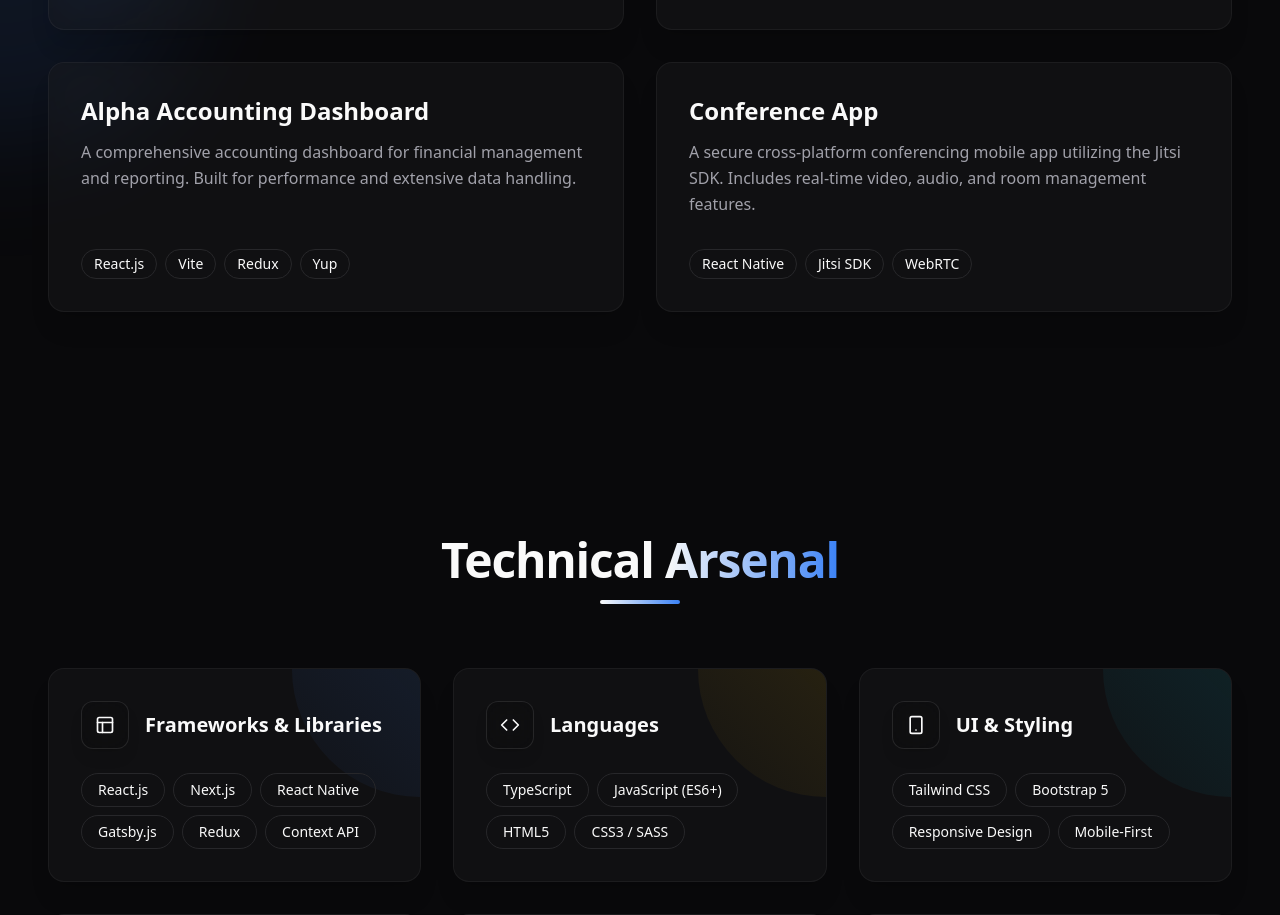
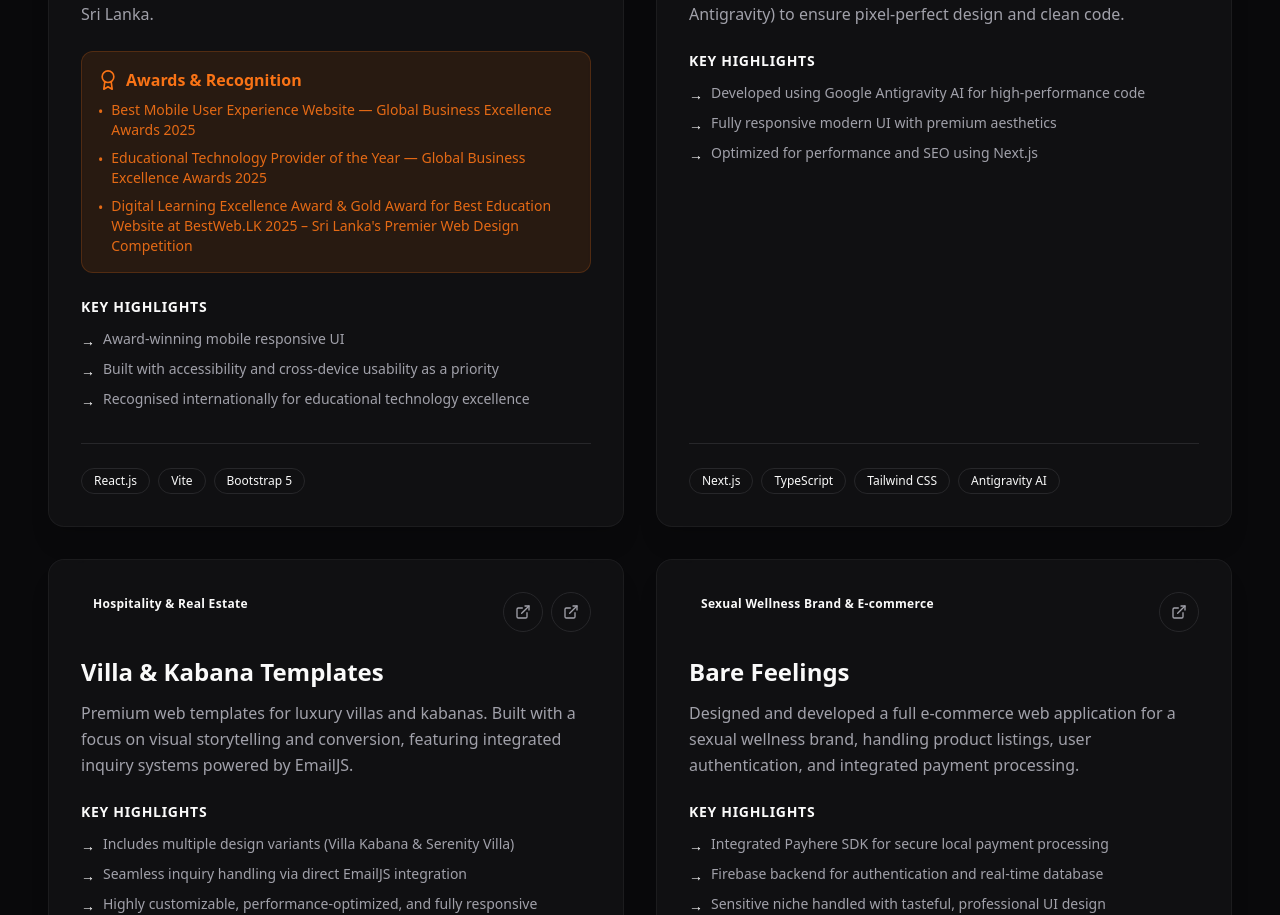
Before and after one commit to Praneethgeethanjana/my-portfolio, a Next.js app: page / in a window 1280 px wide. Shown: the part 2080-2995 px from the top of the page. Built offline with nearby package versions, Linux system fonts and the light colour scheme.

Commit message:
Updated some projects

```diff
--- a/src/app/page.tsx
+++ b/src/app/page.tsx
@@ -11,10 +11,11 @@
         <div className="">
             <Hero />
             <AboutMe />
+            <PersonalProjects />
             <FeaturedProjects />
             <Skills />
             <Experiences />
-            <PersonalProjects />
+
             <Contact />
         </div>
     );
--- a/src/components/Sections/personal-projects.tsx
+++ b/src/components/Sections/personal-projects.tsx
@@ -20,6 +20,33 @@
             "Award-winning mobile responsive UI",
             "Built with accessibility and cross-device usability as a priority",
             "Recognised internationally for educational technology excellence"
+        ]
+    },
+    {
+        title: "Luminous Gems & Jewellery",
+        url: "https://gems-and-jewellery.vercel.app/",
+        category: "Jewellery Showcase / Portfolio",
+        description: "A premium, fully responsive modern UI for a gems and jewellery brand. Developed efficiently using AI assistance (Google Antigravity) to ensure pixel-perfect design and clean code.",
+        tech: ["Next.js", "TypeScript", "Tailwind CSS", "Antigravity AI"],
+        highlights: [
+            "Developed using Google Antigravity AI for high-performance code",
+            "Fully responsive modern UI with premium aesthetics",
+            "Optimized for performance and SEO using Next.js"
+        ]
+    },
+    {
+        title: "Villa & Kabana Templates",
+        urls: [
+            { label: "Villa Kabana", link: "https://villa-kabana.vercel.app/" },
+            { label: "Serenity Villa", link: "https://serenityvilla.vercel.app/" }
+        ],
+        category: "Hospitality & Real Estate",
+        description: "Premium web templates for luxury villas and kabanas. Built with a focus on visual storytelling and conversion, featuring integrated inquiry systems powered by EmailJS.",
+        tech: ["Next.js", "Tailwind CSS", "EmailJS", "TypeScript"],
+        highlights: [
+            "Includes multiple design variants (Villa Kabana & Serenity Villa)",
+            "Seamless inquiry handling via direct EmailJS integration",
+            "Highly customizable, performance-optimized, and fully responsive"
         ]
     },
     {
@@ -100,7 +127,7 @@
                 variants={containerVariants}
                 className="grid grid-cols-1 lg:grid-cols-2 gap-8"
             >
-                {personalProjects.map((project, index) => (
+                {personalProjects.map((project: any, index: number) => (
                     <motion.div
                         key={index}
                         variants={itemVariants}
@@ -116,15 +143,33 @@
                                             {project.category}
                                         </div>
                                     </div>
+                                    <div className="flex gap-2">
+                                        {project.urls ? (
+                                            project.urls.map((u: any, i: number) => (
+                                                <a
+                                                    key={i}
+                                                    href={u.link}
+                                                    target="_blank"
+                                                    rel="noopener noreferrer"
+                                                    className="w-10 h-10 rounded-full flex items-center justify-center bg-background/50 hover:bg-primary/20 text-muted-foreground hover:text-primary transition-all duration-300 group-hover:scale-110 shrink-0 border border-border/50"
+                                                    title={u.label}
+                                                    aria-label={`Visit ${u.label}`}
+                                                >
+                                                    <FiExternalLink className="h-4 w-4" />
+                                                </a>
+                                            ))
+                                        ) : (
                                             <a
                                                 href={project.url}
                                                 target="_blank"
                                                 rel="noopener noreferrer"
-                                        className="w-12 h-12 rounded-full flex items-center justify-center bg-background/50 hover:bg-primary/20 text-muted-foreground hover:text-primary transition-all duration-300 group-hover:scale-110 shrink-0 ml-4"
+                                                className="w-10 h-10 rounded-full flex items-center justify-center bg-background/50 hover:bg-primary/20 text-muted-foreground hover:text-primary transition-all duration-300 group-hover:scale-110 shrink-0 border border-border/50"
                                                 aria-label={`Visit ${project.title}`}
                                             >
-                                        <FiExternalLink className="h-5 w-5" />
+                                                <FiExternalLink className="h-4 w-4" />
                                             </a>
+                                        )}
+                                    </div>
                                 </div>
 
                                 <h3 className="text-2xl font-bold mb-3 group-hover:text-primary transition-colors">
@@ -142,7 +187,7 @@
                                             <span>Awards & Recognition</span>
                                         </div>
                                         <ul className="space-y-2">
-                                            {project.awards.map((award, i) => (
+                                            {project.awards.map((award: string, i: number) => (
                                                 <li key={i} className="text-sm font-medium text-orange-500/90 flex items-start">
                                                     <span className="mr-2 mt-0.5">•</span>
                                                     <span>{award}</span>
@@ -156,7 +201,7 @@
                                     <div className="mb-8">
                                         <h4 className="text-sm font-semibold text-foreground/80 mb-3 uppercase tracking-wider">Key Highlights</h4>
                                         <ul className="space-y-2">
-                                            {project.highlights.map((highlight, i) => (
+                                            {project.highlights.map((highlight: string, i: number) => (
                                                 <li key={i} className="text-muted-foreground text-sm flex flex-start">
                                                     <span className="text-primary mr-2 mt-0.5 shrink-0">{"→"}</span>
                                                     <span className="leading-snug">{highlight}</span>
@@ -168,7 +213,7 @@
                             </div>
 
                             <div className="flex flex-wrap gap-2 mt-auto pt-6 border-t border-border/50">
-                                {project.tech.map((tech, i) => (
+                                {project.tech.map((tech: string, i: number) => (
                                     <span key={i} className="px-3 py-1 rounded-full bg-background/50 border border-border text-foreground/80 text-xs font-medium">
                                         {tech}
                                     </span>
```
Lines whose indentation alone changed are shown as unchanged.
